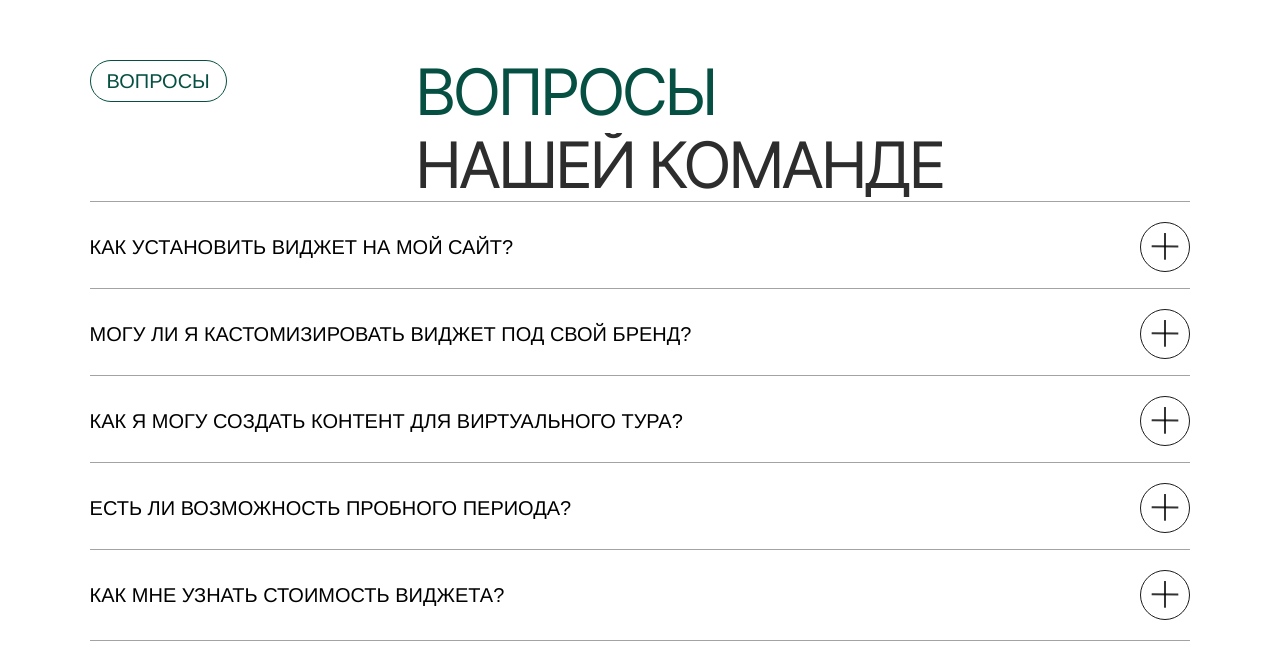
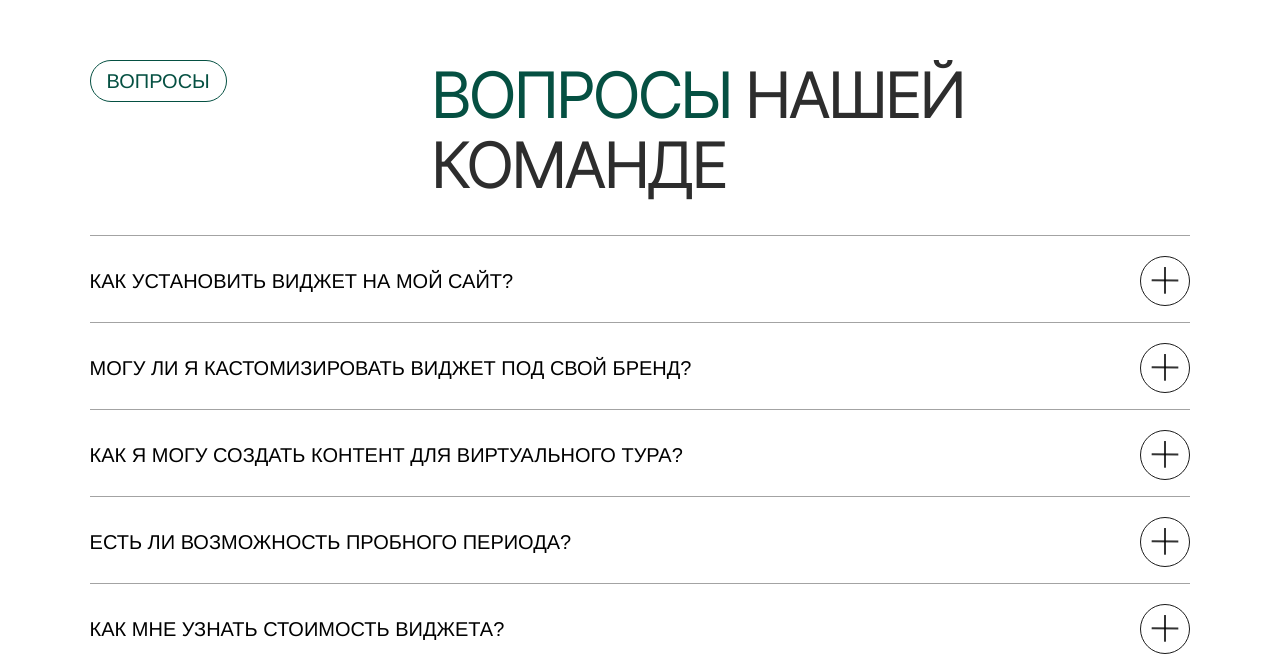
Before and after one commit to Shimatrix/XR_Place-1, a React (Vite) app: page / in a window 1280 px wide. Shown: the part 7695-8351 px from the top of the page. Built offline with nearby package versions, Linux system fonts and the light colour scheme; a web font is replaced by a local one.

Commit message:
feat: animate FAQ title and fix translations

```diff
--- a/public/locales/en/translation.json
+++ b/public/locales/en/translation.json
@@ -126,7 +126,11 @@
   },
   "faq": {
     "label": "FAQ",
-    "title": "Questions for Our Team",
+    "titleLine1": {
+      "highlight": "Questions",
+      "rest": "for"
+    },
+    "titleLine2": "Our Team",
     "items": [
       "How can I install the widget on my site?",
       "Can I customize the widget for my brand?",
--- a/public/locales/ru/translation.json
+++ b/public/locales/ru/translation.json
@@ -126,7 +126,11 @@
   },
   "faq": {
     "label": "Вопросы",
-    "title": "вопросы нашей команде",
+    "titleLine1": {
+      "highlight": "вопросы",
+      "rest": "нашей"
+    },
+    "titleLine2": "команде",
     "items": [
       "КАК УСТАНОВИТЬ ВИДЖЕТ НА МОЙ САЙТ?",
       "Могу ли я кастомизировать виджет под свой бренд?",
--- a/src/components/sections/faq/FAQBlock.module.css
+++ b/src/components/sections/faq/FAQBlock.module.css
@@ -1,81 +1,43 @@
 .block {
   max-width: 1440px;
   width: 100%;
-  height: 852px;
-  flex-shrink: 0;
   margin: 0 auto;
   padding: 100px 7%;
   position: relative;
   overflow: hidden;
 }
 
-.FAQContainer {
-  margin-top: 40px;
-}
-
 .titleContainer {
   display: flex;
-  gap: 188px;
-  max-width: 924px;
-}
-
-/*Значения взяты не из макета. В промежуточном разрешении старница так выглядит дружелюбнее.*/
-@media (max-width: 1024px) {
-  .block {
-    margin-top: 60px;
-    margin-bottom: 75px;
-    padding: 0 50px 0;
-  }
-
-  .titleContainer {
-    gap: 50px;
-    max-width: 924px;
-  }
-}
-
-@media (max-width: 768px) {
-  .block {
-    margin-bottom: 60px;
-    padding: 0 25px 0;
-  }
-
-  .titleContainer {
-    gap: 20px;
-  }
-
-  .accordionContainer {
-    margin-top: 30px;
-  }
-
-  .FAQContainer {
-    margin-top: 30px;
-  }
-}
-
-.labelFade {
-  opacity: 0;
-  transform: translateY(20px);
-  animation: fadeIn 0.8s ease-out forwards;
-  animation-delay: 0.3s;
-}
-
-@keyframes fadeIn {
-  to {
-    opacity: 1;
-    transform: translateY(0);
-  }
+  flex-direction: column;
+  line-height: 1.1;
 }
 
 .titleMask {
   overflow: hidden;
-  display: inline-block;
+  display: block;
   position: relative;
 }
 
 .titleSlide {
+  display: block;
   transform: translateY(100%);
   animation: slideUp 0.7s ease-out forwards;
+}
+
+.titleMask:nth-child(1) .titleSlide {
+  animation-delay: 0.3s;
+}
+
+.titleMask:nth-child(2) .titleSlide {
   animation-delay: 0.5s;
+}
+
+.accordionContainer {
+  margin-top: 40px;
+  opacity: 0;
+  animation: fadeIn 1s ease-out forwards;
+  animation-delay: 0.8s;
 }
 
 @keyframes slideUp {
@@ -84,23 +46,8 @@
   }
 }
 
-.accordionContainer {
-  opacity: 0;
-  animation: fadeIn 1s ease-out forwards;
-  animation-delay: 0.7s;
+@keyframes fadeIn {
+  to {
+    opacity: 1;
+  }
 }
-
-.heading {
-  font-family: 'Inter', sans-serif;
-  font-size: 64px;
-  font-weight: 300;
-  line-height: 100%;
-  letter-spacing: -3.84px;
-  text-transform: uppercase;
-  color: #2d2d2d;
-  max-width: 610px;
-}
-
-.highlight {
-  color: var(--primary, #055042);
-}
--- a/src/components/sections/faq/FAQBlock.tsx
+++ b/src/components/sections/faq/FAQBlock.tsx
@@ -8,25 +8,30 @@ export const FAQBlock = () => {
 
   const items = t('faq.items', { returnObjects: true }) as string[];
   const answer = t('faq.answer');
+  const label = t('faq.label');
 
-  const title = t('faq.title');
-  const [highlight, ...rest] = title.split(' ');
+  const titleLine1 = t('faq.titleLine1', { returnObjects: true }) as {
+    highlight: string;
+    rest: string;
+  };
+  const titleLine2 = t('faq.titleLine2');
 
   return (
     <div className={styles.block}>
-      <Title
-        label={<span className={styles.labelFade}>{t('faq.label')}</span>}
-        className={styles.titleContainer}
-      >
-        <span className={styles.titleMask}>
-          <TitleHighlight className={styles.titleSlide}>
-            {highlight}
-          </TitleHighlight>
-        </span>
-        <span className={styles.titleMask}>
-          <span className={styles.titleSlide}> {rest.join(' ')}</span>
-        </span>
+      <Title label={label}>
+        <div className={styles.titleContainer}>
+          <span className={styles.titleMask}>
+            <span className={styles.titleSlide}>
+              <TitleHighlight>{titleLine1.highlight}</TitleHighlight>{' '}
+              {titleLine1.rest}
+            </span>
+          </span>
+          <span className={styles.titleMask}>
+            <span className={styles.titleSlide}>{titleLine2}</span>
+          </span>
+        </div>
       </Title>
+
       <div className={styles.accordionContainer}>
         {items.map((item, index) => (
           <AccordionItem key={index} title={item}>
```
